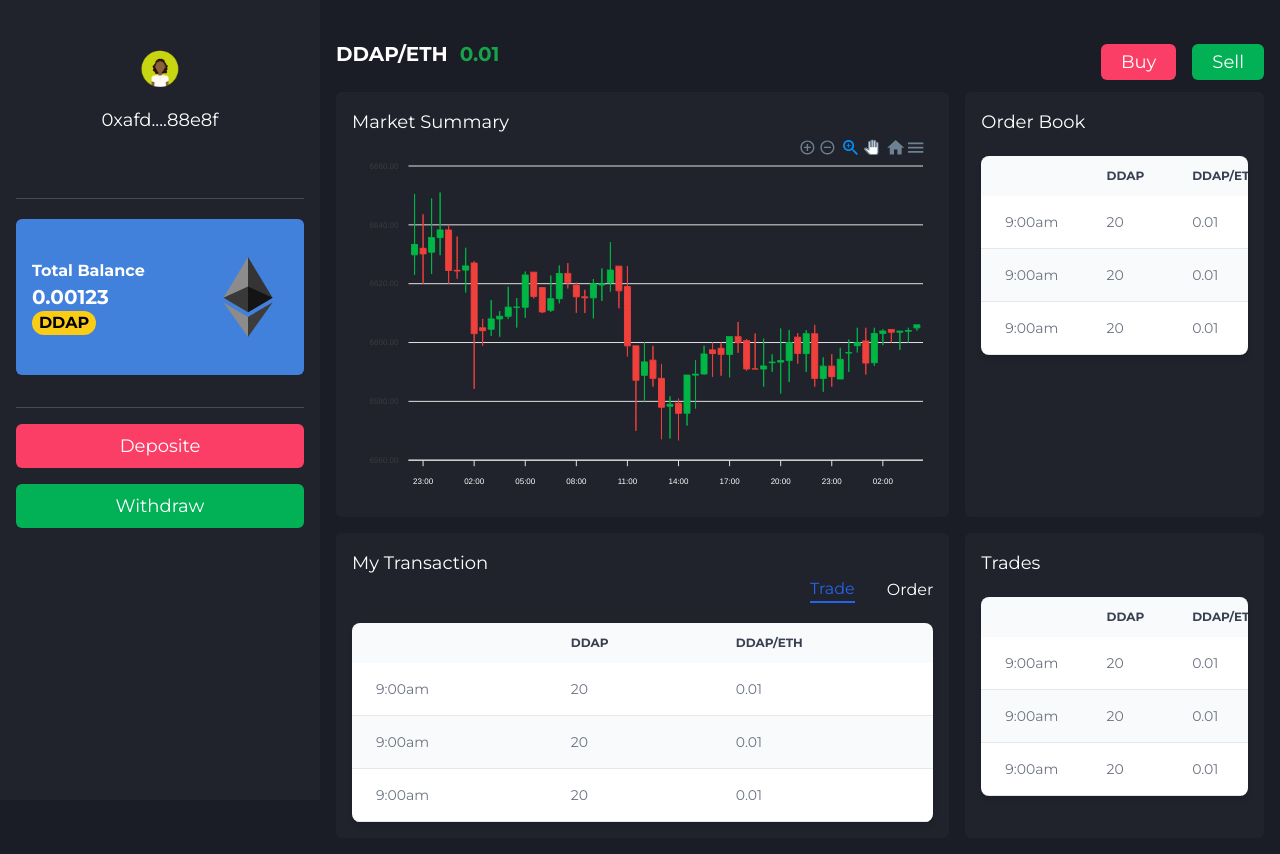
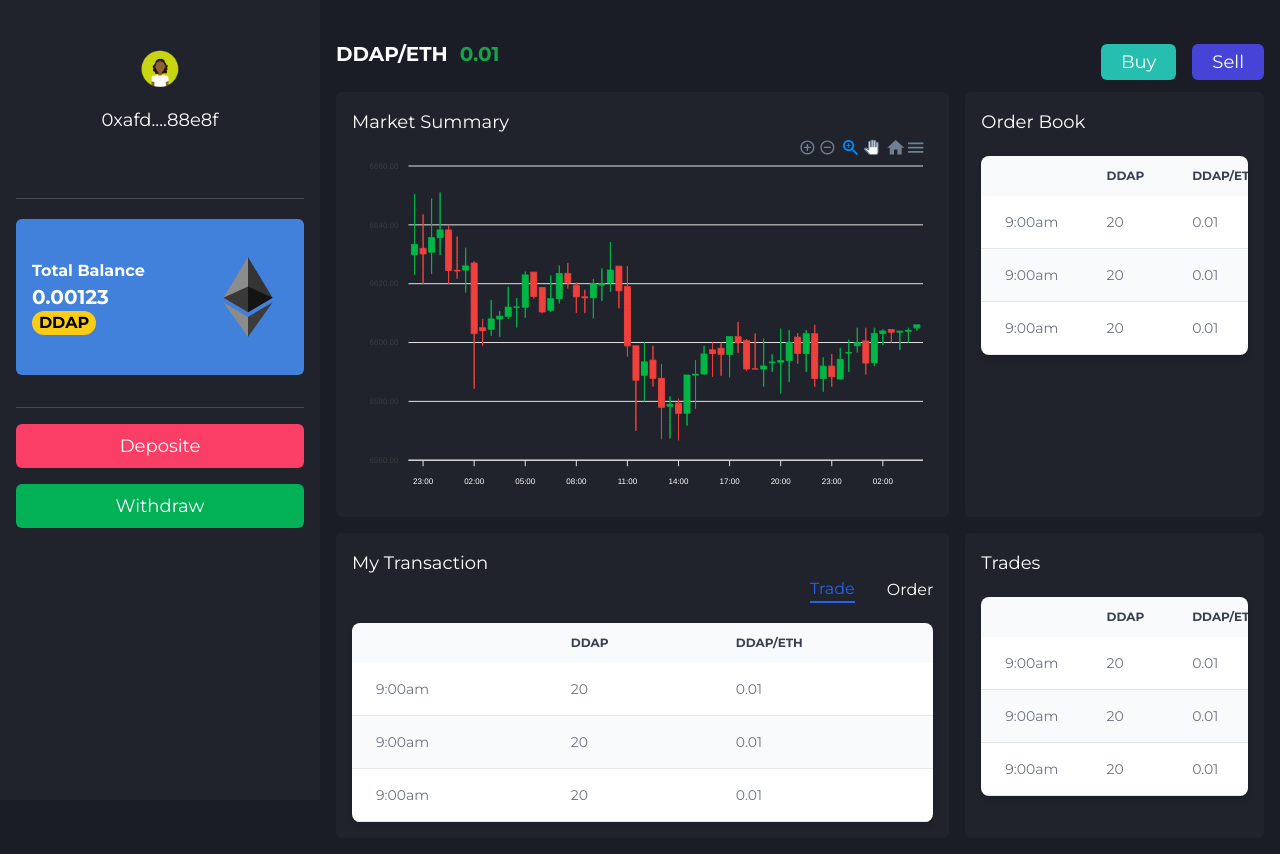
Before and after one commit to Mr-DecodeBlock/Decentralize-Token-Exchange, a React (Create React App) app: page / in a window 1280 px wide. Built offline with nearby package versions, Linux system fonts and the light colour scheme.

Commit message:
dex token exchange

```diff
--- a/src/App.js
+++ b/src/App.js
@@ -52,10 +52,10 @@ export default function App() {
             </div>
             <div>
               <div className="mx-4 lg:mx-0 flex flex-row items-center justify-between space-x-4 ">
-                <div className="bg-[#FA3E66] px-5 py-1 cursor-pointer mt-4 text-white text-lg text-center rounded-md w-full space-y-4">
+                <div className="bg-[#26BEAF] px-5 py-1 cursor-pointer mt-4 text-white text-lg text-center rounded-md w-full space-y-4">
                   Buy
                 </div>
-                <div className="bg-[#02B156] px-5 py-1 cursor-pointer mt-4 text-white text-lg text-center rounded-md w-full space-y-4">
+                <div className="bg-[#4743D6] px-5 py-1 cursor-pointer mt-4 text-white text-lg text-center rounded-md w-full space-y-4">
                   Sell
                 </div>
               </div>
```
